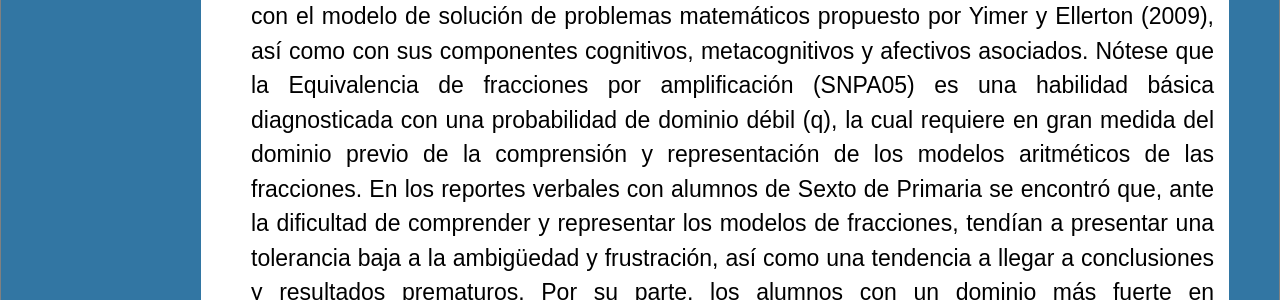
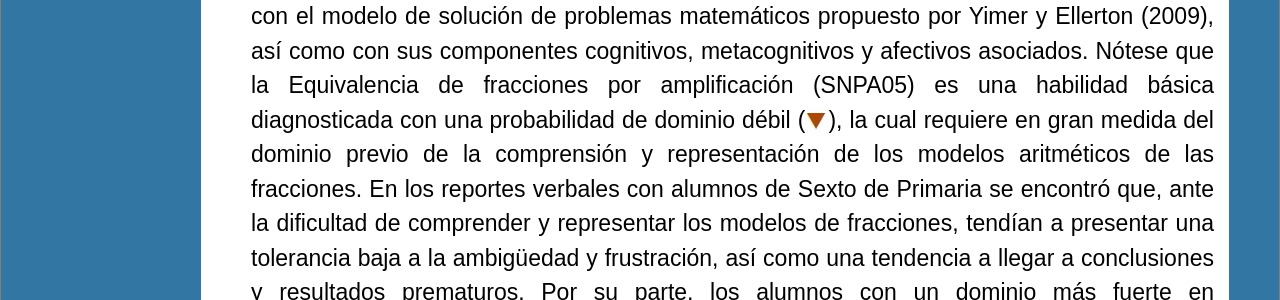
Before and after one commit to rimedie/rimedie.github.io, a Jekyll site: the page built from PLANEA-ELSEN_2015/ModelamientoCognitivo.html, in a window 1280 px wide and 900 px high, scrolled down 926 px. Shown: the part 291-591 px from the top of the window. Built offline with Jekyll 4.4.1, drawn with Linux system fonts in a browser that asks for light colours; some of the changed text lies outside the part shown.

Commit message:
Update ModelamientoCognitivo.html

```diff
--- a/PLANEA-ELSEN_2015/ModelamientoCognitivo.html
+++ b/PLANEA-ELSEN_2015/ModelamientoCognitivo.html
@@ -19,7 +19,7 @@
 <br>
 <p>De las siete líneas de análisis mencionadas, tomando en cuenta las características estructurales e inclusoras del conocimiento y la cantidad de habilidades asociadas, se considera el tema de <b>fracciones</b> el más relevante para su análisis a detalle y contraste con las teorías pedagógicas, psicológicas y neurocientíficas del aprendizaje de las Matemáticas.</p>
 <br>
-<p>A continuación, se presenta un contraste del diagnóstico Nacional en el tema de fracciones con el modelo de solución de problemas matemáticos propuesto por Yimer y Ellerton (2009), así como con sus componentes cognitivos, metacognitivos y afectivos asociados. Nótese que la Equivalencia de fracciones por amplificación (SNPA05) es una habilidad básica diagnosticada con una probabilidad de dominio débil (q), la cual requiere en gran medida del dominio previo de la comprensión y representación de los modelos aritméticos de las fracciones. En los reportes verbales con alumnos de Sexto de Primaria se encontró que, ante la dificultad de comprender y representar los modelos de fracciones, tendían a presentar una tolerancia baja a la ambigüedad y frustración, así como una tendencia a llegar a conclusiones y resultados prematuros. Por su parte, los alumnos con un dominio más fuerte en matemáticas presentaban una tendencia a perseverar, además de utilizar estrategias de verificación de sus soluciones y consecutivamente un ejercicio de internalización con lo que sumaban recursos que les permitía enfrentarse con más eficacia en   los siguientes reactivos.</p>
+<p>A continuación, se presenta un contraste del diagnóstico Nacional en el tema de fracciones con el modelo de solución de problemas matemáticos propuesto por Yimer y Ellerton (2009), así como con sus componentes cognitivos, metacognitivos y afectivos asociados. Nótese que la Equivalencia de fracciones por amplificación (SNPA05) es una habilidad básica diagnosticada con una probabilidad de dominio débil (<img class="displayed" src="/images_gral/Debil.jpg" />), la cual requiere en gran medida del dominio previo de la comprensión y representación de los modelos aritméticos de las fracciones. En los reportes verbales con alumnos de Sexto de Primaria se encontró que, ante la dificultad de comprender y representar los modelos de fracciones, tendían a presentar una tolerancia baja a la ambigüedad y frustración, así como una tendencia a llegar a conclusiones y resultados prematuros. Por su parte, los alumnos con un dominio más fuerte en matemáticas presentaban una tendencia a perseverar, además de utilizar estrategias de verificación de sus soluciones y consecutivamente un ejercicio de internalización con lo que sumaban recursos que les permitía enfrentarse con más eficacia en   los siguientes reactivos.</p>
 <br><br>
   <center>
 <img class='displayed' style="border: 2px solid black; width:100%" src="/PLANEA-ELSEN_2015/Modelo_06.png" alt="LogoRIMEDIE">
```
